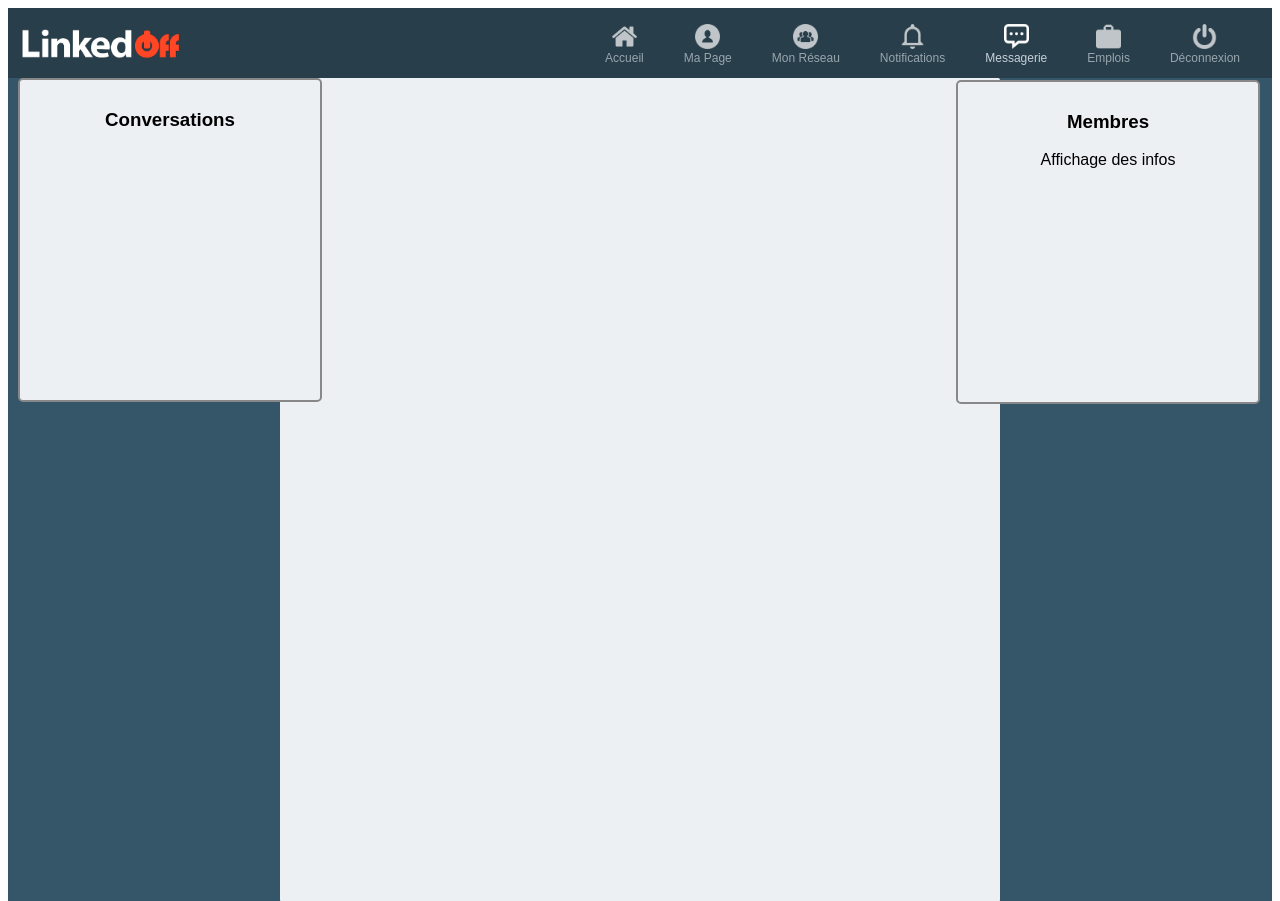
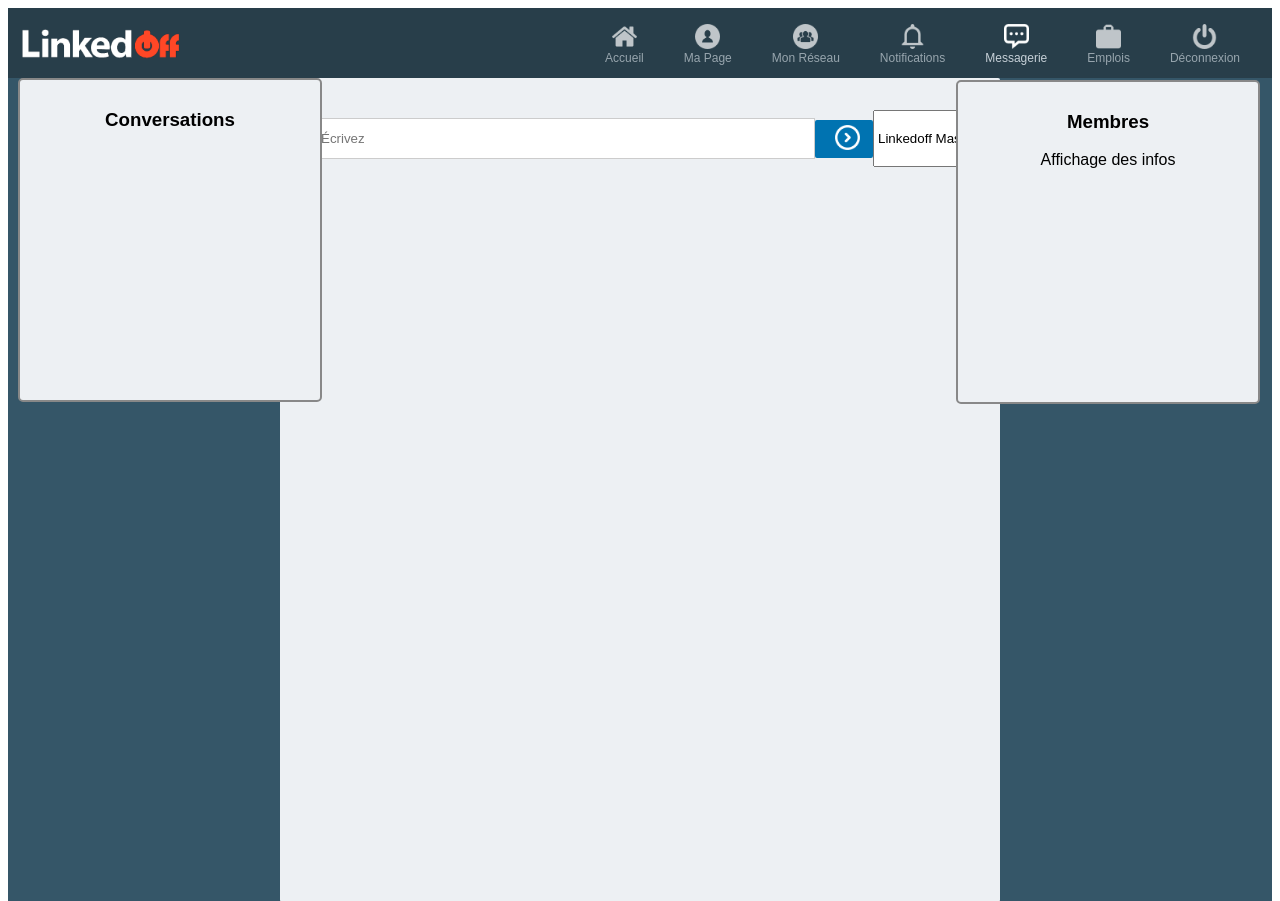
Before and after one commit to RiccardiLd/ProjetPiscine, a PHP site: page /messages.php in a window 1280 px wide. Shown: the top 901 px of the page. Run offline with PHP 8.4, Linux system fonts and the light colour scheme; a user stored in the database is signed in; data comes from the database, SQL or seed files in the repository; tables that the repository leaves empty hold one stand-in row (values such as "Sample post").

Commit message:
Ecriture de message dans une conversation

```diff
--- a/frontend/action_messages.php
+++ b/frontend/action_messages.php
@@ -37,7 +37,7 @@ ORDER BY m.timestamp DESC";
 
          $result = mysqli_query($db_handle, $sql) or die(mysql_error());
         while($data = mysqli_fetch_assoc($result)) {
-            echo $data['first_name'];
+            echo "<p>  '".$data['first_name']."'  </p>";
             echo " ";
             echo $data['last_name'];
             echo " : '";
@@ -53,4 +53,20 @@ ORDER BY m.timestamp DESC";
 
     mysqli_close($db_handle);}
 
+function write($var,$group)
+{
+    $database='linkedoff';
+    $db_handle=mysqli_connect('localhost', 'root', 'root');
+    $db_found=mysqli_select_db($db_handle,$database);
+    $$_SESSION['convId'] = $group;
+    if($db_found) {
+       $sql =  "INSERT INTO `messages` (`message_id`, `conv_id`, `username`, `content`, `timestamp`) VALUES (NULL, '".$group."', '".$_SESSION['myusername']."', '".$var."', NOW())";
+
+        $result = mysqli_query($db_handle, $sql) or die(mysql_error());
+
+    }
+    else { echo "Base de données non trouvée."; }
+
+    mysqli_close($db_handle);
+}
 ?>
--- a/frontend/home.php
+++ b/frontend/home.php
@@ -3,6 +3,7 @@ require 'action_home.php';
 require 'action_mynetwork.php';
 $_SESSION['hisusername'] = $_SESSION['myusername'];
 $_SESSION['count'] = 0;
+$_SESSION['convId']=1;
 
 ?>
 
--- a/frontend/jobs.php
+++ b/frontend/jobs.php
@@ -2,6 +2,7 @@
 session_start();
 require 'action_jobs.php';
 $_SESSION['hisusername'] = $_SESSION['myusername'];
+$_SESSION['convId']=1;
 ?>
 
 <!DOCTYPE html>
--- a/frontend/messages.php
+++ b/frontend/messages.php
@@ -2,7 +2,7 @@
 session_start();
 require 'action_messages.php';
 $_SESSION['hisusername'] = $_SESSION['myusername'];
-$_SESSION['convId']=1;
+
 
 ?>
 
@@ -106,6 +106,28 @@ $_SESSION['convId']=1;
                 </div>
                 <div class="main-pane">
                         <p><?php messages() ?></p>
+                        <div class="search-container">
+                        <form method="post" class="search-form">
+                            <input type="text" placeholder="Écrivez" tabindex="1" name="message">
+                            <button type="submit" class="submit-search" name = "bouton"><img class="icon" alt="Go" src="img/menu/go-button.png"></button>
+                            <select name="contact">
+
+                                <option value="1">Linkedoff Masters</option>
+
+                                <option value="2">Deuxieme Conv</option>
+
+                                <option value="3">TROIZ</option>
+
+
+                            </select>
+                        </form>
+                    </div>
+
+                    <?php
+    if(isset($_POST['bouton'])){
+        write($_POST['message'],$_POST['contact']);
+    }
+                    ?>
                 </div>
                 <div class="right-pane">
                     <h3>Membres</h3>
--- a/frontend/mynetwork.php
+++ b/frontend/mynetwork.php
@@ -2,6 +2,7 @@
 session_start();
 require 'action_mynetwork.php';
 $_SESSION['hisusername'] = $_SESSION['myusername'];
+$_SESSION['convId']=1;
 
 ?>
 
--- a/frontend/notifications.php
+++ b/frontend/notifications.php
@@ -2,6 +2,7 @@
 session_start();
 require 'action_notifications.php';
 $_SESSION['hisusername'] = $_SESSION['myusername'];
+$_SESSION['convId']=1;
 
 ?>
 <!DOCTYPE html>
--- a/frontend/profile.php
+++ b/frontend/profile.php
@@ -1,6 +1,7 @@
 <?php
 session_start();
 require 'action_profile.php';
+$_SESSION['convId']=1;
 ?>
 
 <!DOCTYPE html>
```
